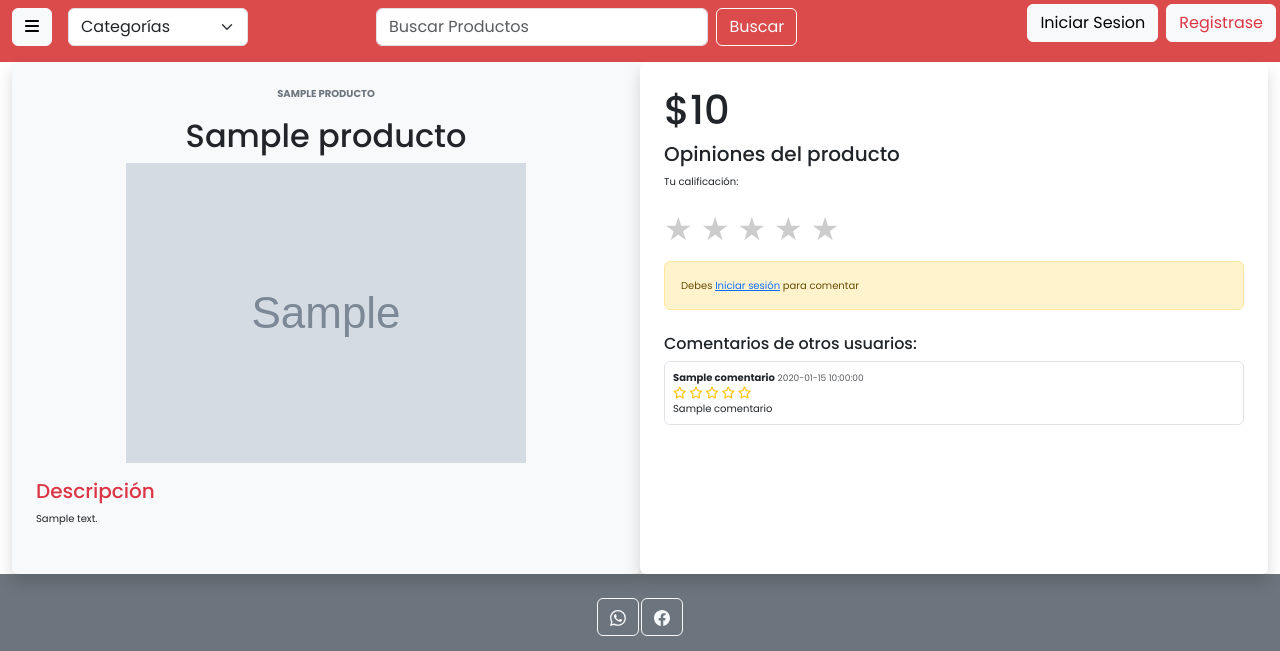
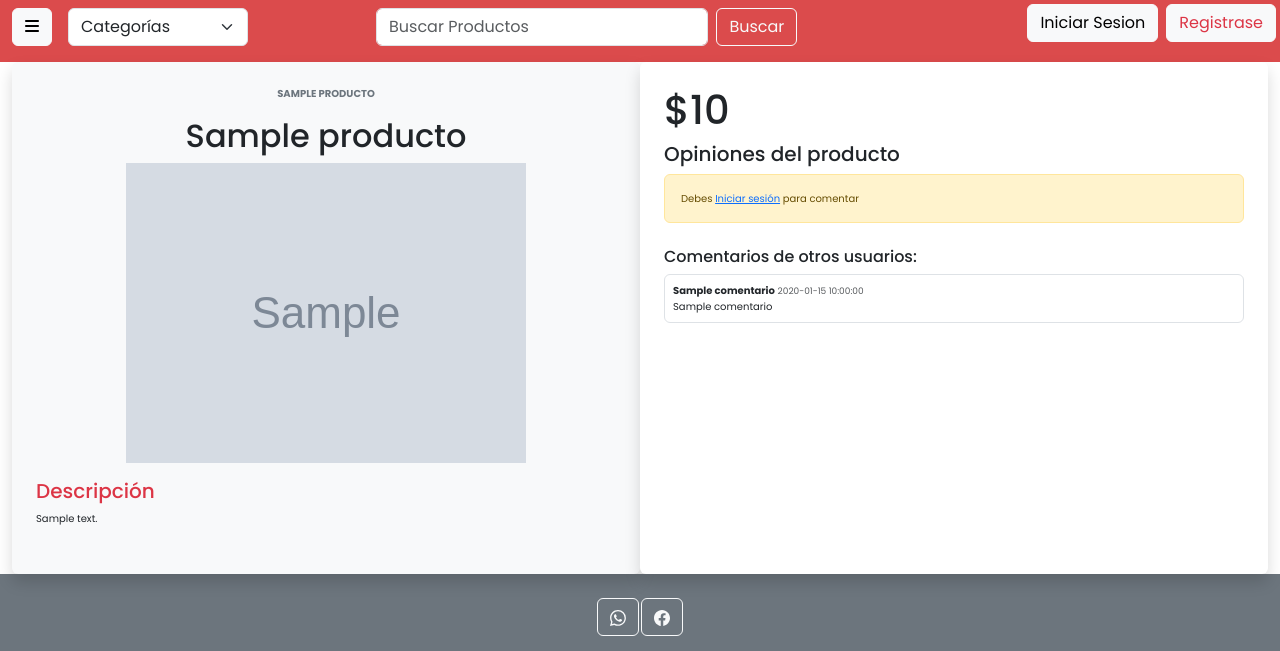
Before and after one commit to mpds03/inver_magnus, a PHP site: template views/productinfo.php in a window 1280 px wide. Shown: the top 651 px of the page. Run offline with PHP 8.4, Linux system fonts and the light colour scheme; the template is opened without the code that fills it: most values are stand-ins (such as "Sample title", 1, 10 or a date in 2020); grey boxes marked "Sample" are stand-in pictures.

Commit message:
estrellas eliminadas

```diff
--- a/js/productinfo.js
+++ /dev/null
@@ -1,30 +0,0 @@
-document.addEventListener('DOMContentLoaded', function() {
-    const stars = document.querySelectorAll('#stars .star');
-    const calificacionInput = document.getElementById('calificacion');
-    let currentRating = 0;
-
-    stars.forEach(star => {
-        star.addEventListener('mouseover', function() {
-            const val = parseInt(this.getAttribute('data-value'));
-            highlightStars(val);
-        });
-        star.addEventListener('mouseout', function() {
-            highlightStars(currentRating);
-        });
-        star.addEventListener('click', function() {
-            currentRating = parseInt(this.getAttribute('data-value'));
-            calificacionInput.value = currentRating;
-            highlightStars(currentRating);
-        });
-    });
-
-    function highlightStars(rating) {
-        stars.forEach(star => {
-            if (parseInt(star.getAttribute('data-value')) <= rating) {
-                star.style.color = '#ffc107';
-            } else {
-                star.style.color = '#ccc';
-            }
-        });
-    }
-});
--- a/views/productinfo.php
+++ b/views/productinfo.php
@@ -195,22 +195,12 @@
                     <h1 class="text-start">$<?= number_format($producto['precio'], 0, '', '.') ?></h1>
                 <?php endforeach; ?><!--aca termina el foreach de conexion base de datos-->
                 <h5 class="text-start">Opiniones del producto</h5>
-                <!--Estrellas de calificacion-->
-                    <div class="mb-2">
-                            <label class="form-label">Tu calificación:</label>
-                            <div class="stars text-start mt-2" id="stars">
-                                <?php for ($i = 1; $i <= 5; $i++): ?>
-                                    <span data-value="<?= $i ?>" class="star" style="font-size:2rem;cursor:pointer;color:#ccc;">★</span>
-                                <?php endfor; ?>
-                            </div>
-                        </div>
-                <!--Estrellas de calificacion-->
 
                 <!--Comentarios de usuarios-->
                 <?php if (isset($_SESSION['cliente'])): ?>
                     <form action="index.php?action=comentarProducto" method="post" id="formComentario">
                         <input type="hidden" name="codigo" value="<?= $producto['codigo'] ?>">
-                        <input type="hidden" name="calificacion" id="calificacion" value="0">
+                        <!-- <input type="hidden" name="calificacion" id="calificacion" value="0"> -->
                         <div class="mb-3">
                             <label for="comentario" class="form-label">Tu comentario:</label>
                             <textarea name="comentario" class="form-control" required></textarea>
@@ -233,21 +223,6 @@
                                 <strong><?= htmlspecialchars($comentario['nombres']) ?></strong>
                                 <span class="text-muted" style="font-size:0.9em;"><?= htmlspecialchars($comentario['fecha']) ?></span>
                                 <!-- Mostrar estrellas de calificación -->
-                                <div>
-                                    <?php
-                                    $calificacion = isset($comentario['calificacion']) ? (int)$comentario['calificacion'] : 0;
-                                    for ($i = 1; $i <= 5; $i++):
-                                        if ($i <= $calificacion && $calificacion > 0): ?>
-                                            <i class="fas fa-star" style="color:#ffc107;font-size:1.2em;"></i>
-                                        <?php else: ?>
-                                            <i class="far fa-star" style="color:#ffc107;font-size:1.2em;"></i>
-                                        <?php endif;
-                                    endfor;
-                                    ?>
-                                    <?php if ($calificacion > 0): ?>
-                                        <span style="color:#ffc107;font-size:1em;vertical-align:middle;">(<?= $calificacion ?>)</span>
-                                    <?php endif; ?>
-                                </div>
                                 <p class="mb-0"><?= htmlspecialchars($comentario['comentario']) ?></p>
                             </div>
                         <?php endforeach; ?>
@@ -280,7 +255,7 @@
     <!--footer-->
 
     <script src="https://cdn.jsdelivr.net/npm/bootstrap@5.3.2/dist/js/bootstrap.bundle.min.js"></script>
-    <script src="js/productinfo.js"></script>
+
 </body>
 
 </html>
```
